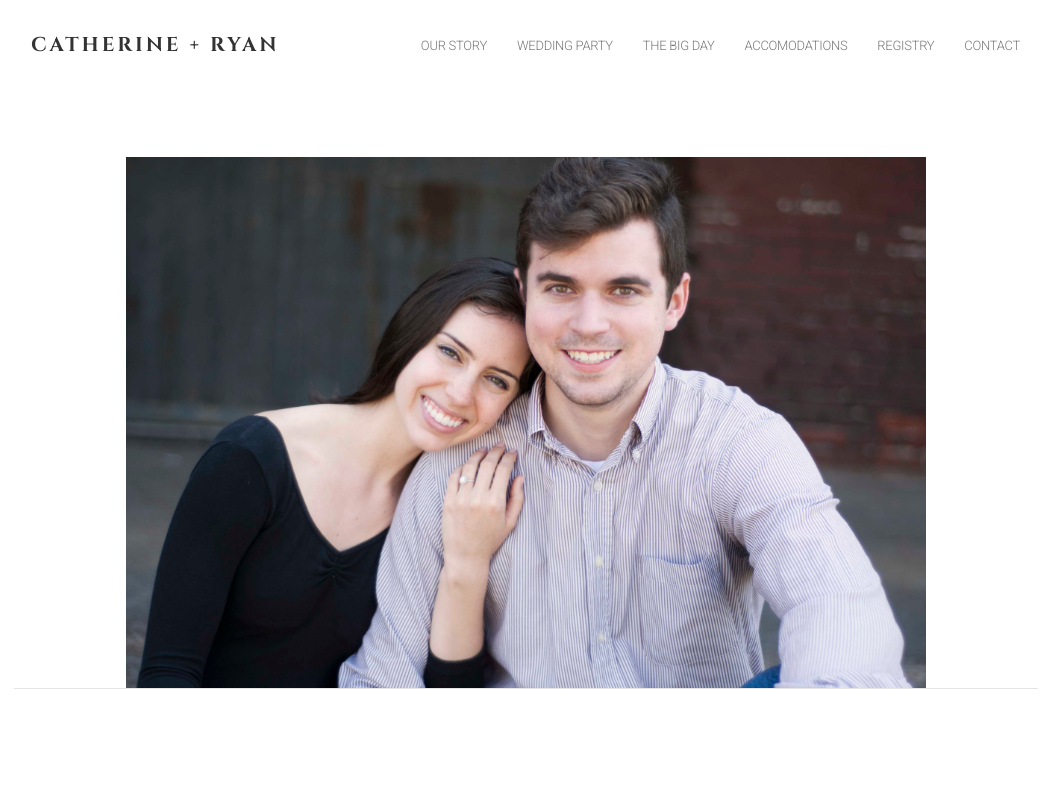
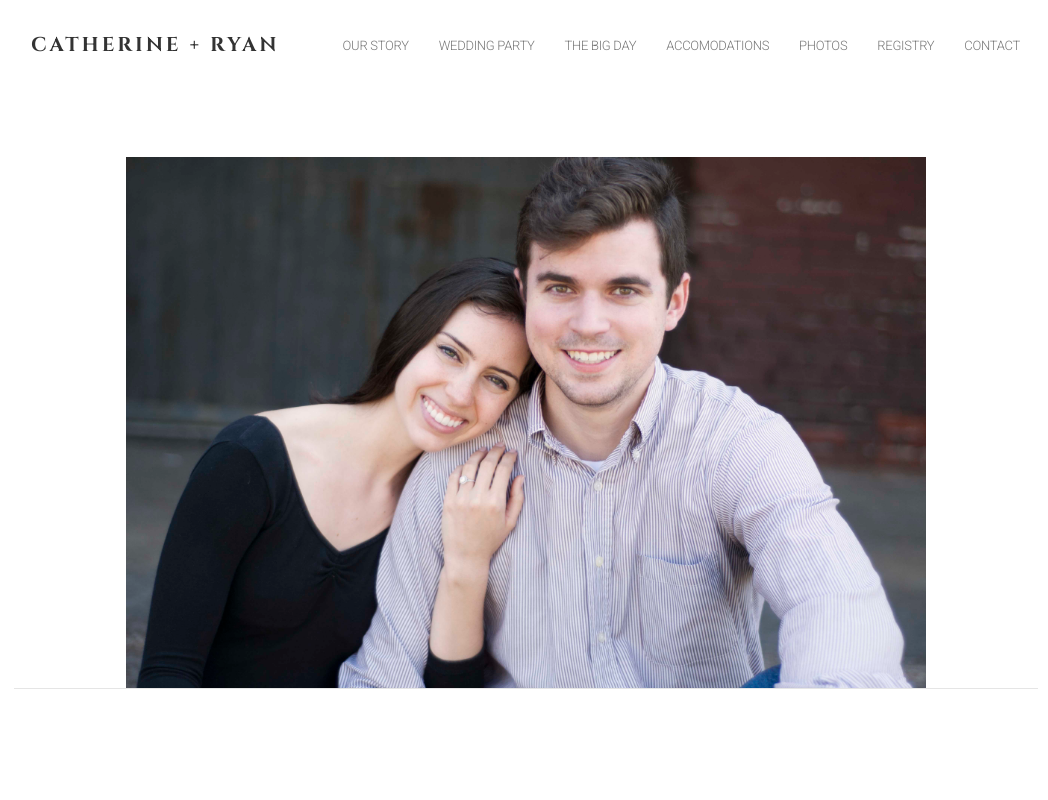
Before and after one commit to ryanturner/catherineandryan.wedding, a plain HTML site: page index.html in a window 1280 px wide. Shown: the top 800 px of the page, without its empty margins (114-1162 px from the left). Drawn offline with Linux system fonts and the light colour scheme.

Commit message:
Update index.html

```diff
--- a/index.html
+++ b/index.html
@@ -48,6 +48,7 @@
             <li> <a href="#wedding-party">Wedding Party</a> </li>
             <li> <a href="#the-big-day">The Big Day</a> </li>
             <li> <a href="#accomadations">Accomodations</a> </li>
+            <li> <a href="https://goo.gl/photos/bMC4VgTctouhLWJG7">Photos</a> </li>
             <li> <a href="https://www.myregistry.com/wedding-registry/Ryan-Turner-Catherine-Clubb-Brown-Memphis-TN/1083828">Registry</a> </li>
             <li> <a href="#contact">Contact</a> </li>
           </ul>
```
